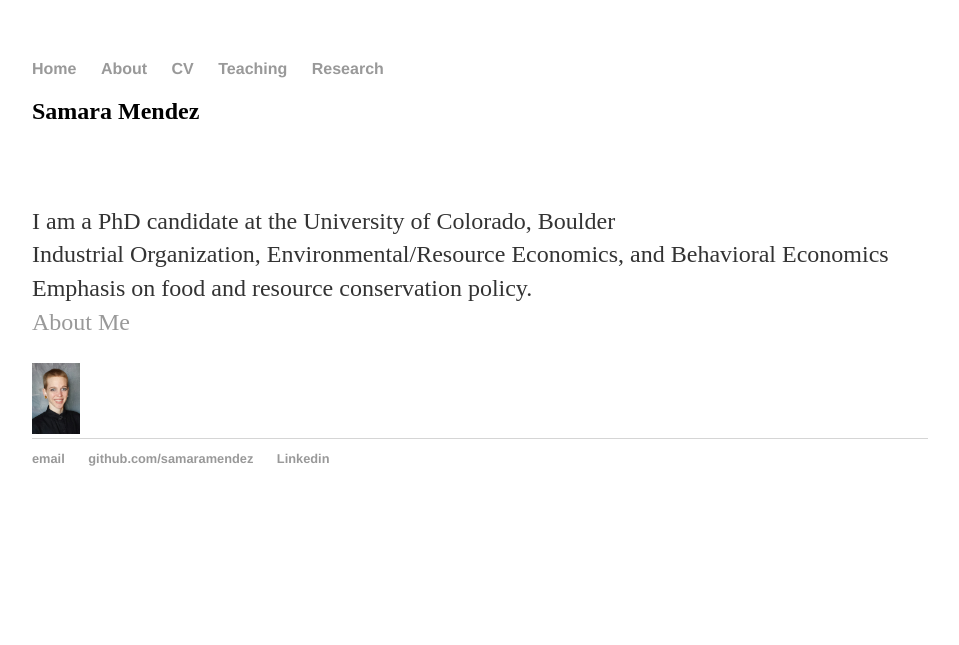
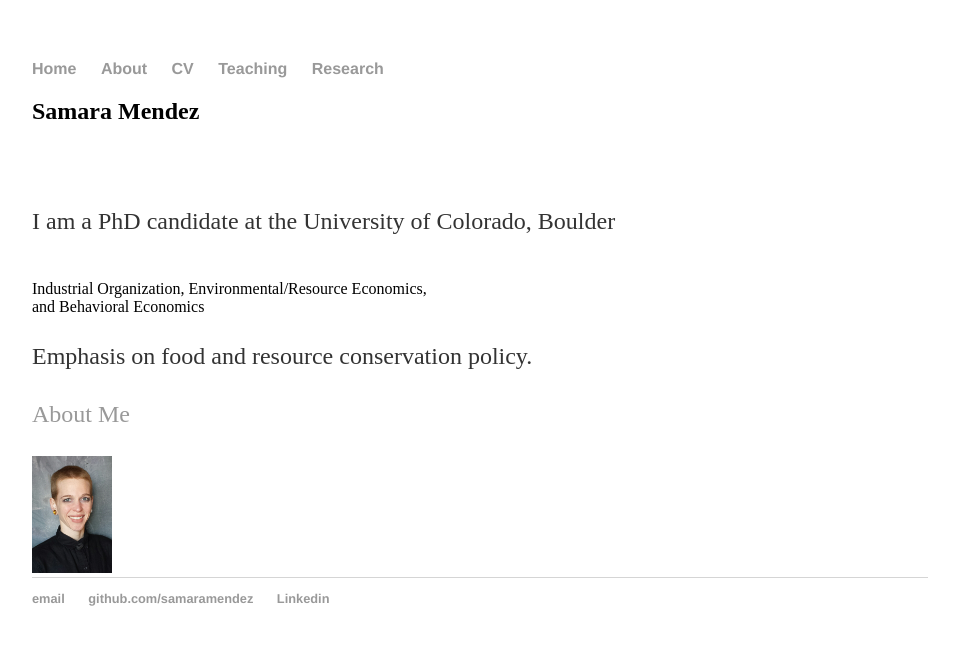
Before and after one commit to samaramendez/samaramendez.github.io, a Jekyll site: the page built from index.html, in a window 1280 px wide. Shown: the top 645 px of the page, without its empty margins (160-1119 px from the left). Built offline with Jekyll 4.4.1, drawn with Linux system fonts in a browser that asks for light colours.

Commit message:
Update index.html

```diff
--- a/index.html
+++ b/index.html
@@ -6,9 +6,12 @@
 
 <div class="group">
     <div class="left"> <br><br>
-	<p>I am a PhD candidate at the University of Colorado, Boulder <br> Industrial Organization, Environmental/Resource Economics, and Behavioral Economics <br> Emphasis on food and resource conservation policy. <br> <a href="/about">About Me</a></p>
+	<p>I am a PhD candidate at the University of Colorado, Boulder </p>
+	    <br> Industrial Organization, Environmental/Resource Economics, <br> and Behavioral Economics </p>
+	<p>Emphasis on food and resource conservation policy. </p>
+	<p> <a href="/about">About Me</a></p>
     </div>
     <div class="right">
-		<img src="2018-02-27 12.56.47.png" alt="Samara Mendez" width="48">
+		<img src="2018-02-27 12.56.47.png" alt="Samara Mendez" width="80">
     </div>
 </div><!-- /.blurb -->
```
